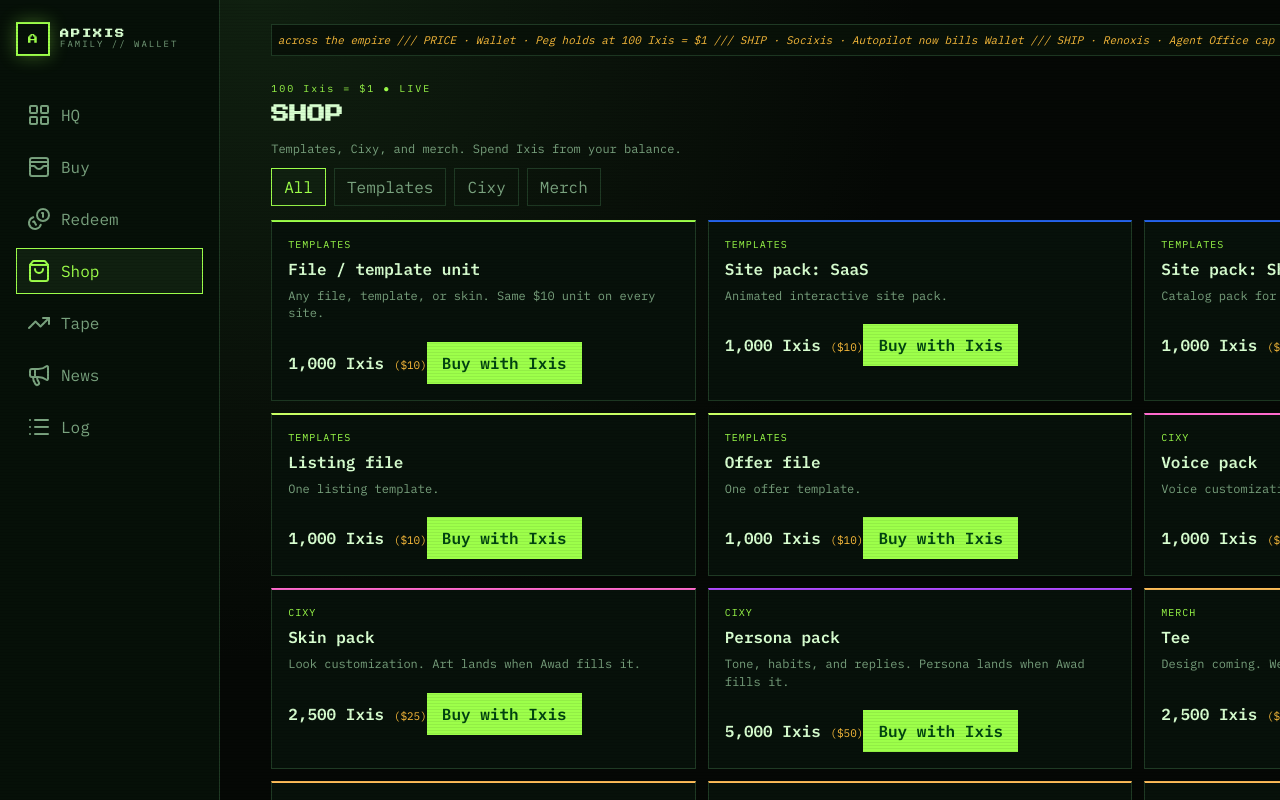
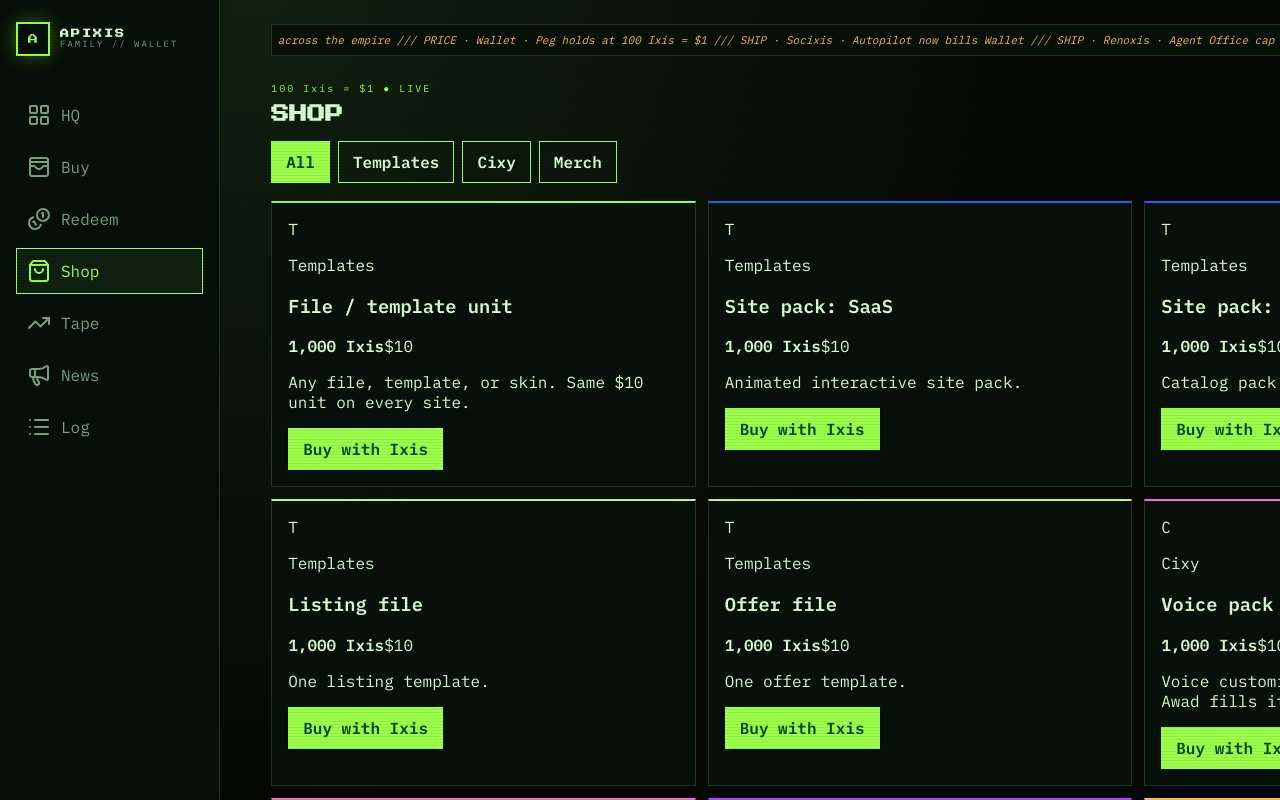
Before and after one commit to 313aidaroos/ApixisWallet, a Next.js app: page / in a window 1280 px wide. Both pictures are taken after a click on the button "Shop". Shown: the top 800 px of the page. Built offline with nearby package versions, Linux system fonts and the light colour scheme.

Commit message:
Match Shop cards to the existing Redeem and Buy styles.
Drop the custom shop type rules. Filters use the primary and secondary buttons, and goods sit in the same product cards.

Co-authored-by: 313aidaroos <313aidaroos@users.noreply.github.com>

```diff
--- a/app/globals.css
+++ b/app/globals.css
@@ -91,22 +91,6 @@ header h1 { margin: 6px 0 0; font-family: "Press Start 2P", monospace; font-size
   padding: 16px; border: 1px solid var(--line); background: #07110a;
 }
 .products article { border-top: 2px solid var(--accent, var(--lime)); }
-.shop-lead { color: var(--muted); font-size: 12px; margin: 0 0 12px; }
-.filters { display: flex; gap: 8px; margin-bottom: 14px; flex-wrap: wrap; }
-.filters button {
-  border: 1px solid var(--line); background: transparent; color: var(--muted);
-  padding: 8px 12px;
-}
-.filters button.active, .filters button:hover {
-  border-color: var(--lime); color: var(--lime); background: #102010;
-}
-.products.shop article .cat {
-  margin: 0; font-size: 10px; letter-spacing: 1px; color: var(--lime); text-transform: uppercase;
-}
-.products.shop article h3 { margin: 8px 0 0; font-size: 16px; }
-.products.shop article .blurb { color: var(--muted); font-size: 12px; line-height: 1.45; margin: 8px 0; }
-.products.shop article .eq { color: var(--amber); font-size: 11px; font-weight: 400; }
-.products.shop article button { margin-top: 12px; }
 .tx { display: flex; gap: 10px; align-items: center; border-top: 1px solid var(--line); padding: 10px 0; }
 .tx > span { width: 28px; height: 28px; display: grid; place-items: center; background: #201010; color: #ff8080; }
 .tx > span.in { background: #102010; color: var(--lime); }
--- a/app/page.tsx
+++ b/app/page.tsx
@@ -172,26 +172,29 @@ export default function Home() {
 
         {tab === "shop" && (
           <>
-            <p className="shop-lead">Templates, Cixy, and merch. Spend Ixis from your balance.</p>
-            <div className="filters">
-              <button className={shopFilter === "all" ? "active" : ""} onClick={() => setShopFilter("all")}>All</button>
+            <div className="balance-actions" style={{ flexWrap: "wrap" }}>
+              <button className={shopFilter === "all" ? "" : "secondary"} onClick={() => setShopFilter("all")}>All</button>
               {shopCategories.map((category) => (
                 <button
                   key={category.id}
-                  className={shopFilter === category.id ? "active" : ""}
+                  className={shopFilter === category.id ? "" : "secondary"}
                   onClick={() => setShopFilter(category.id)}
                 >
                   {category.label}
                 </button>
               ))}
             </div>
-            <div className="products shop">
-              {shopItems.map((p) => (
+            <div className="products">
+              {shopItems.map((p) => {
+                const label = shopCategories.find((category) => category.id === p.category)?.label ?? "";
+                return (
                   <article key={p.key} style={{ ["--accent"]: p.color } as React.CSSProperties}>
-                  <p className="cat">{shopCategories.find((category) => category.id === p.category)?.label}</p>
+                    <span>{label.slice(0, 1)}</span>
+                    <p>{label}</p>
                     <h3>{p.name}</h3>
-                  <p className="blurb">{p.blurb}</p>
-                  <b>{p.xp.toLocaleString()} Ixis <span className="eq">({usd(p.xp / 100)})</span></b>
+                    <b>{p.xp.toLocaleString()} Ixis</b>
+                    <span>{usd(p.xp / 100)}</span>
+                    <p>{p.blurb}</p>
                     <button
                       onClick={() =>
                         redeem(
@@ -206,7 +209,8 @@ export default function Home() {
                       Buy with Ixis
                     </button>
                   </article>
-              ))}
+                );
+              })}
             </div>
           </>
         )}
```
Lines whose indentation alone changed are shown as unchanged.
